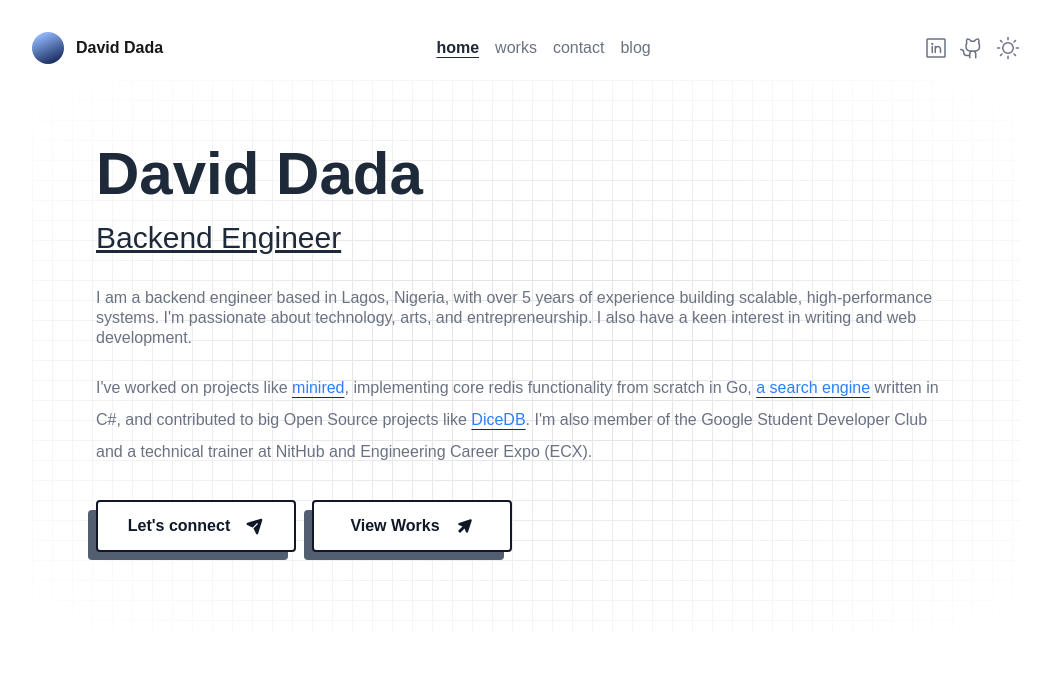
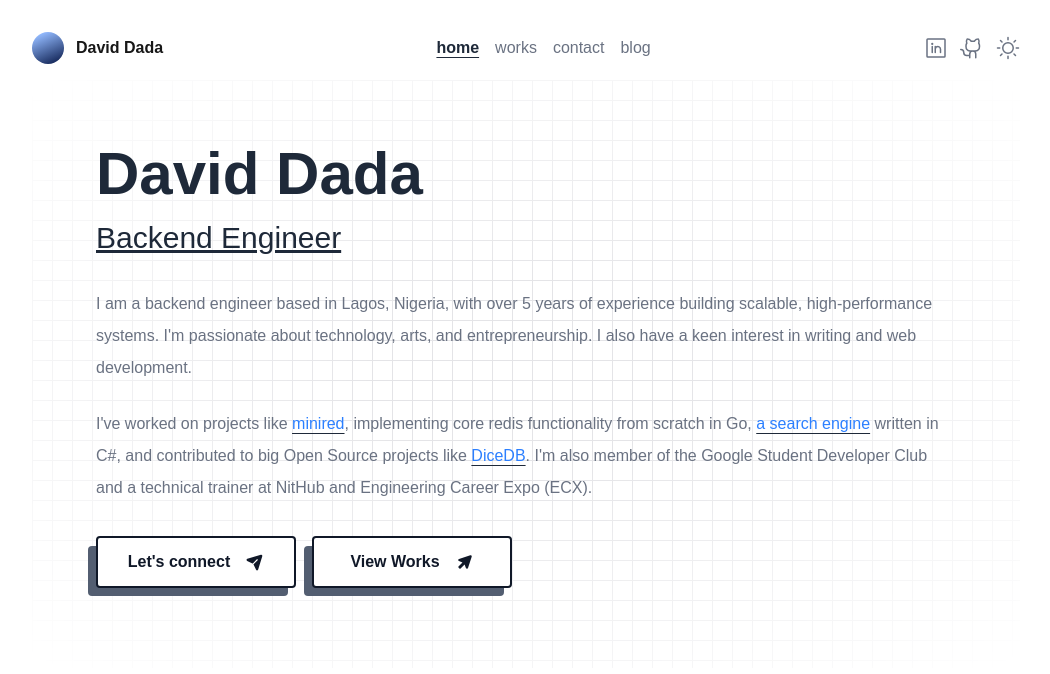
Before and after one commit to tdadadavid/portfolio, a Next.js app: page / in a window 1280 px wide. Shown: the top 674 px of the page, without its empty margins (114-1164 px from the left). Built offline with nearby package versions, Linux system fonts and the light colour scheme; a web font is replaced by a local one.

Commit message:
chore(ui): Change leading height

```diff
--- a/app/contact/page.tsx
+++ b/app/contact/page.tsx
@@ -14,7 +14,7 @@ const ContactPage = () => {
                     <h2 className="mt-6 font-extrabold text-3xl sm:text-5xl dark:text-gray-100 text-gray-900">
                         Let&apos;s Build Something Cool!
                     </h2>
-                    <p className="my-4 text-lg dark:text-gray-300 text-gray-600 leading-5">
+                    <p className="my-4 text-lg dark:text-gray-300 text-gray-600 leading-7">
                         I&apos;m a backend developer passionate about building scalable and efficient systems.
                         If you have an exciting challenge or a project that needs a solid backend foundation, let&apos;s
                         connect.
--- a/app/page.tsx
+++ b/app/page.tsx
@@ -31,7 +31,7 @@ const Home = () => {
                             Engineer</h2>
                     </div>
                 </div>
-                <h4 className={"mt-8 dark:text-gray-300 text-gray-500 leading-5"}>I am a backend engineer based in
+                <h4 className={"mt-8 dark:text-gray-300 text-gray-500 leading-8"}>I am a backend engineer based in
                     Lagos, Nigeria, with
                     over 5 years of experience building scalable, high-performance systems. I&apos;m passionate about
                     technology, arts, and entrepreneurship. I also have a keen interest in writing and web development.
--- a/app/works/page.tsx
+++ b/app/works/page.tsx
@@ -30,7 +30,7 @@ const WorksPage = () => {
                 <h2 className="mt-4 font-bold text-3xl sm:text-5xl text-gray-800 dark:text-gray-200">
                     My Works
                 </h2>
-                <h3 className="my-4 text-gray-500 dark:text-gray-300 leading-5">
+                <h3 className="my-4 text-gray-500 dark:text-gray-300 leading-7">
                     A curated collection of my works, highlighting my past achievements
                     and present projects.
                 </h3>
```
